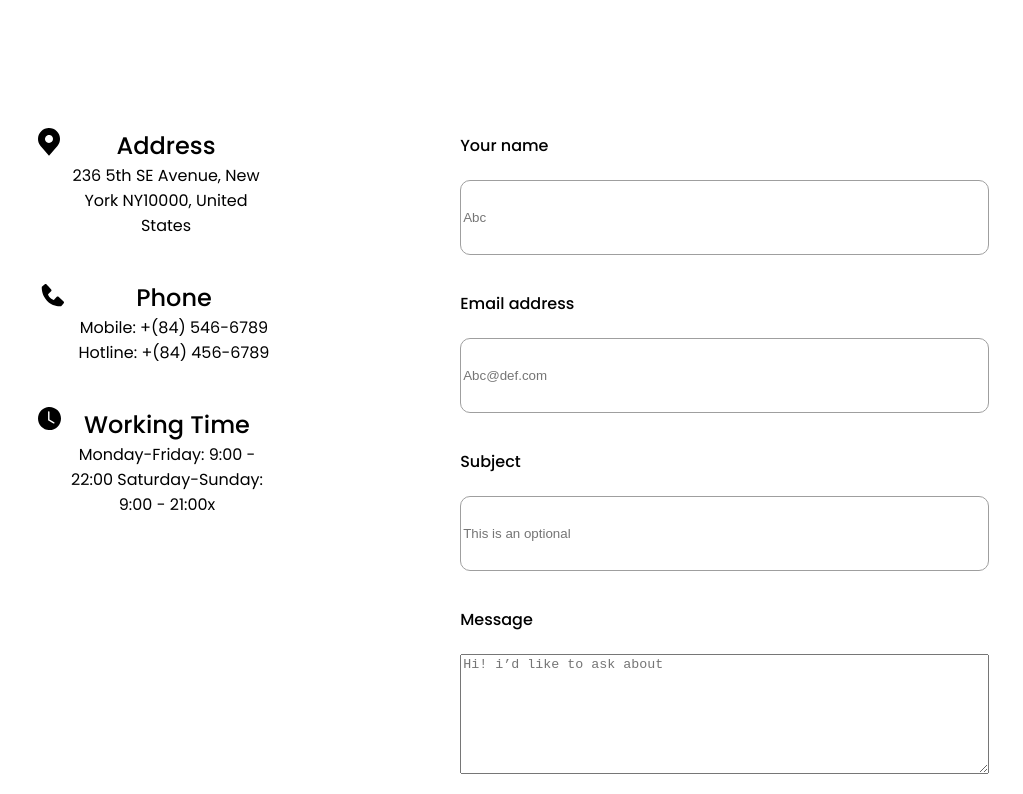
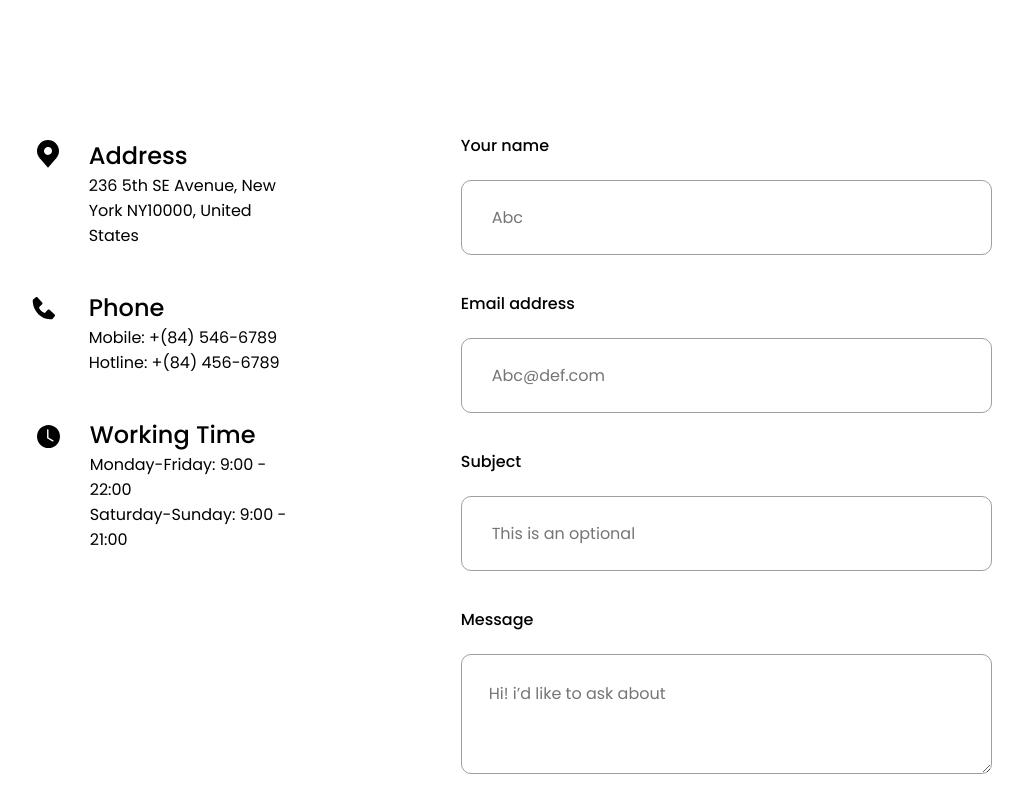
Before and after one commit to SubwaySerfer/e-commerce, a Vue app: page /contact in a window 1280 px wide. Shown: the part 626-1420 px from the top of the page, without its empty margins (207-1230 px from the left). Built offline with nearby package versions, Linux system fonts and the light colour scheme.

Commit message:
fin: page contact

```diff
--- a/src/components/contact/ContactForm.vue
+++ b/src/components/contact/ContactForm.vue
@@ -10,11 +10,11 @@
     </div>
     <div class="content-wrapper">
       <div class="content-wrapper_info">
-        <div class="info-card">
+        <div class="info-card info-card_local">
           <img
             src="src/assets/icons/contact/local-icon.svg"
             alt="location icon"
-            class="info-card_img"
+            class="info-card_img icon_local"
           />
           <div class="info-card_text">
             <h3>Address</h3>
@@ -27,7 +27,7 @@
           <img
             src="src/assets/icons/contact/phone-icon.svg"
             alt="phone icon"
-            class="info-card_img"
+            class="info-card_img icon_phone"
           />
           <div class="info-card_text">
             <h3>Phone</h3>
@@ -36,16 +36,17 @@
             </p>
           </div>
         </div>
-        <div class="info-card">
+        <div class="info-card info-card_clock">
           <img
             src="src/assets/icons/contact/clock-icon.svg"
             alt="clock icon"
-            class="info-card_img"
+            class="info-card_img icon_clock"
           />
           <div class="info-card_text">
             <h3>Working Time</h3>
             <p class="content-wrapper_paragraph">
-              Monday-Friday: 9:00 - 22:00 Saturday-Sunday: 9:00 - 21:00x
+              Monday-Friday: 9:00 - 22:00<br />
+              Saturday-Sunday: 9:00 - 21:00
             </p>
           </div>
         </div>
@@ -97,17 +98,35 @@ h2 {
 .content-wrapper {
   display: flex;
   flex-direction: row;
-  gap: 5.1rem;
+  /* gap: 5.1rem; */
+  justify-content: flex-start;
   padding-top: 8.2rem;
+}
+.icon_clock {
+  padding-top: 1.8rem;
+}
+.icon_phone {
+  padding-top: 1.3rem;
+}
+.icon_local {
+  padding-top: 1.2rem;
+}
+.icon_phone {
+  padding-left: 2px;
+}
+.info-card_local,
+.info-card_clock {
+  padding-left: 1rem;
 }
 .info-card_img {
   align-self: flex-start;
+  /* width: 23px; */
 }
 .content-wrapper_info {
   display: flex;
   flex-direction: column;
-  padding: 4.6rem 7.5rem 0 5.4rem;
-  gap: 4.2rem;
+  padding: 4.6rem 7.5rem 0 1.5rem;
+  gap: 3.2rem;
 }
 .content-wrapper_paragraph {
   font-size: 1.6rem;
@@ -119,16 +138,22 @@ h2 {
 .info-card {
   display: flex;
   flex-direction: row;
+  gap: 3rem;
 }
 .info-card_text {
   display: flex;
   flex-direction: column;
+  align-items: flex-start;
+  padding-top: 1rem;
+  text-align: start;
+  /* padding-left: 0.5rem; */
 }
 h3 {
   font-size: 2.4rem;
   font-style: normal;
   font-weight: 500;
   line-height: normal;
+  /* text-indent: 2.8rem; */
 }
 label {
   font-size: 1.6rem;
@@ -142,7 +167,7 @@ label {
   display: flex;
   flex-direction: column;
   width: 63.5rem;
-  padding: 5.1rem 5.2rem 6.3rem 5.42rem;
+  padding: 5.1rem 2rem 6.3rem 8.4rem;
   justify-content: space-between;
   /* gap: 3.6rem; */
 }
@@ -152,10 +177,28 @@ input {
   border: 1px solid #9f9f9f;
   background: #fff;
   margin-bottom: 3.6rem;
+  padding: 2.6rem;
+  padding-left: 3rem;
+  color: #9f9f9f;
+  font-family: Poppins;
+  font-size: 1.6rem;
+  font-style: normal;
+  font-weight: 400;
+  line-height: normal;
 }
 textarea {
   margin-bottom: 4.8rem;
   height: 12rem;
+  color: #9f9f9f;
+  font-family: Poppins;
+  font-size: 1.6rem;
+  font-style: normal;
+  font-weight: 400;
+  line-height: normal;
+  padding: 2.6rem 2.7rem;
+  border-radius: 1rem;
+  border: 1px solid #9f9f9f;
+  background: #fff;
 }
 .btn {
   width: 23.7rem;
--- a/src/pages/contact/ContactPage.vue
+++ b/src/pages/contact/ContactPage.vue
@@ -7,7 +7,7 @@
       currentPage="Contact"
     ></base-promo>
     <contact-form></contact-form>
-    <our-advantages></our-advantages>
+    <our-advantages class="advantages-container"></our-advantages>
   </section>
 </template>
 
@@ -19,3 +19,9 @@ export default {
   },
 };
 </script>
+
+<style scoped>
+.advantages-container {
+  margin-bottom: 3rem;
+}
+</style>
```
